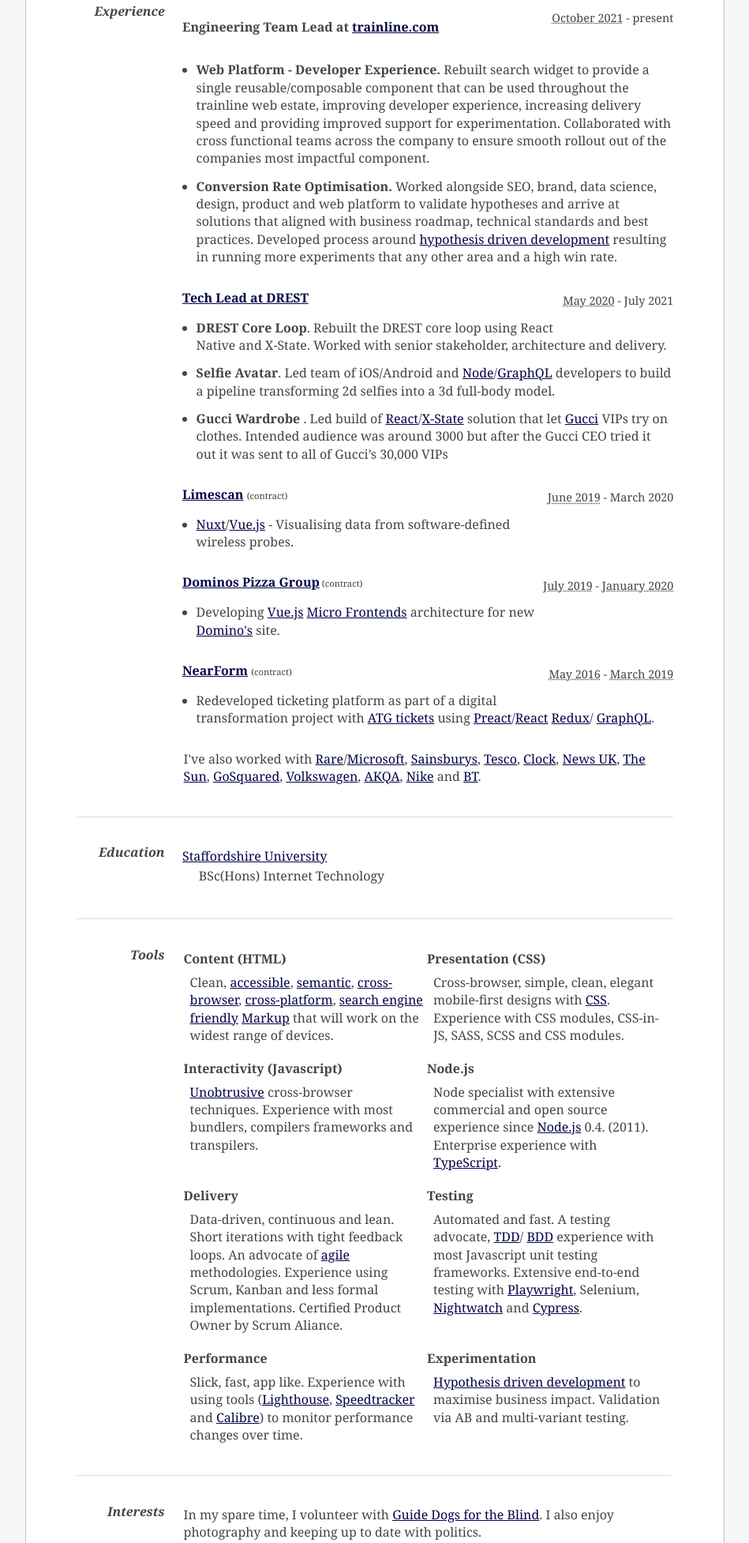
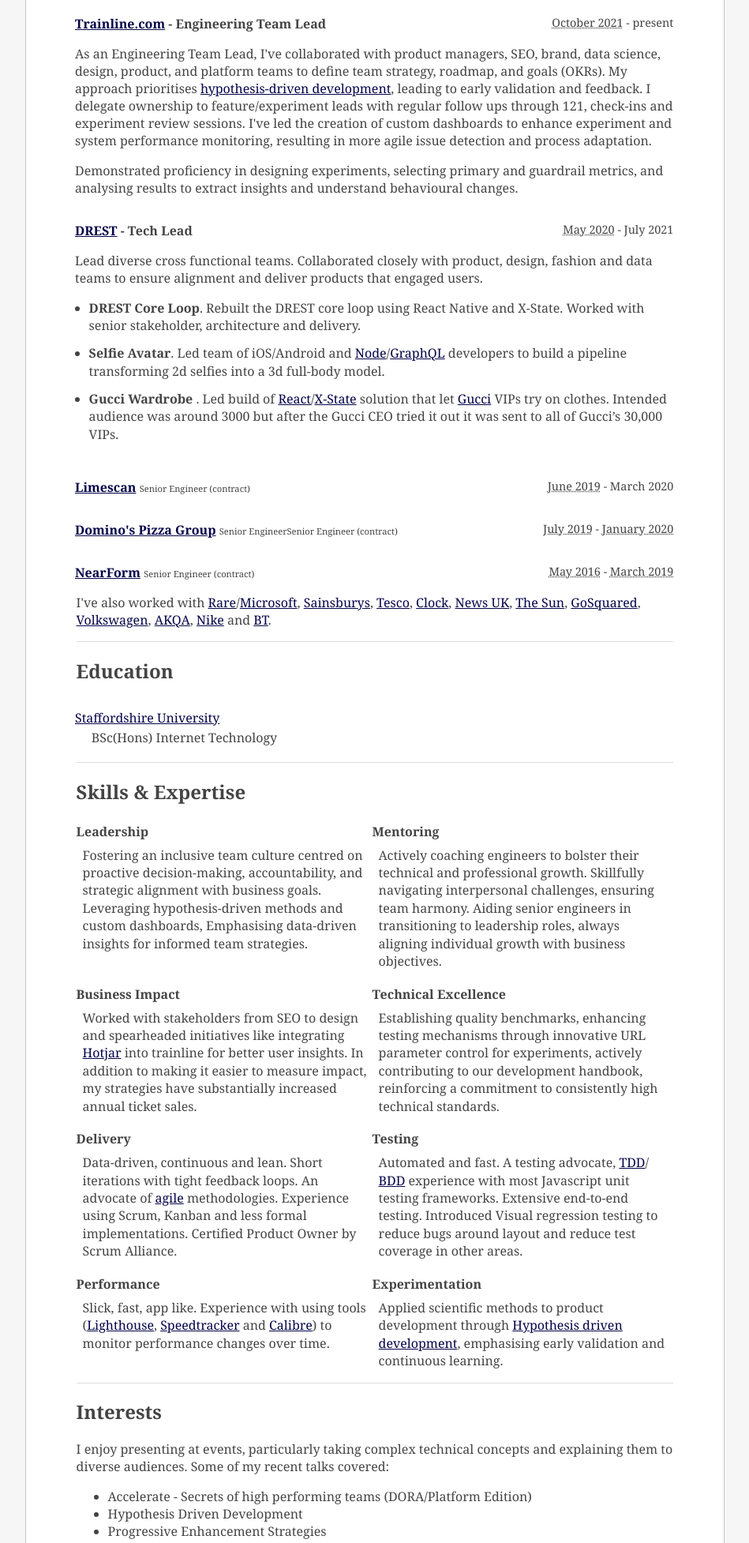
Before and after one commit to simonmcmanus/simonmcmanus.com, an Eleventy site: page static/cv.html in a window 1280 px wide. Shown: the part 348-2302 px from the top of the page at 79% size, without its empty margins (165-1114 px from the left). Built offline with nearby package versions, Linux system fonts and the light colour scheme; Eleventy itself is replaced by a stand-in of ours; files that its build step writes are made by us from their sources; what eleventy-sizlate, sizlate would draw is missing.

Commit message:
cv updates

```diff
--- a/static/cv.html
+++ b/static/cv.html
@@ -26,7 +26,7 @@
         }
 
         .item {
-            margin: 0.2em 4em 1.5em;
+            margin: 0.2em 4em 0.5em;
             border-bottom: 1px solid #ddd;
             height: auto;
         }
@@ -41,16 +41,18 @@
         .dates {
             font-size: 0.9em;
             display: inline-block;
-            margin-bottom: 1.5em;
+            margin-bottom: 0.5em;
         }
 
         .experience,
         .education {
+            margin-top: 1em;
             list-style-image: none;
             list-style-position: inside;
             list-style-type: none;
             margin-left: -2.6em;
             margin-bottom: 1em;
+            margin-top: 2em;
         }
 
         .description li,
@@ -79,17 +81,13 @@
             margin: auto;
         }
 
-        #top-item {
-            padding: 0em;
-        }
-
         #main-title {
             font-size: 2.4em;
+            margin: 0;
         }
 
         #contactDetails {
             font-size: 1em;
-            margin-bottom: 10px;
         }
 
         .skill-description {
@@ -104,7 +102,19 @@
             font-weight: normal;
         }
 
+        #top-item {
+            align-items: baseline;
+            padding: 1.8em 0;
+        }
+
         @media (min-width: 800px) {
+            #top-item {
+                display: flex;
+                justify-content: space-between;
+            }
+            #contactDetails {
+                text-align: end;
+            }
             .section.tools {
                 display: inline-block;
             }
@@ -117,30 +127,11 @@
             h3.summary,
             div.dates {
                 display: inline-block;
+                margin-bottom: 0;
             }
             .dates {
-                top: 0.4em;
                 float: right;
                 position: relative;
-            }
-            .item-title {
-                font-size: 1em;
-                font-style: italic;
-                position: relative;
-                text-align: right;
-                top: 0.62em;
-                width: 7em;
-            }
-            .section {
-                padding-left: 8.5em;
-                position: relative;
-                top: -1.5em;
-            }
-            #contactDetails {
-                float: right;
-                position: relative;
-                text-align: right;
-                top: -6em;
             }
         }
 
@@ -156,6 +147,14 @@
         @media print {
             body {
                 font-size: 0.8em;
+            }
+            #top-item {
+                padding: 0em;
+                display: flex;
+                justify-content: space-between;
+            }
+            #contactDetails {
+                text-align: end;
             }
             a {
                 text-decoration: none;
@@ -173,18 +172,11 @@
                 font-weight: bold;
                 font-size: 1em;
             }
-            #contactDetails {
-                float: right;
-                position: relative;
-                text-align: right;
-                top: -6em;
-            }
             h3.summary,
             div.dates {
                 display: inline-block;
             }
             .dates {
-                top: 0.4em;
                 float: right;
                 position: relative;
             }
@@ -220,8 +212,7 @@
       <div class="item">
         <div class="section">
           <p class="summary profile">
-            Web enthusiast with a passion for leading high performing teams to produce world-class
-            experiences.
+            An experienced leader with a hands-on technical background, I excel at leveraging data-driven insights to guide high-performing teams towards organisational alignment, technical excellence, and broader strategic goals.
           </p>
         </div>
       </div>
@@ -234,32 +225,35 @@
           <ol class="vcalendar">
             <li class="experience vevent">
                 <h3 class="summary">
-                    <p><strong>Engineering Team Lead </strong> at <a href="https://trainline.com/">trainline.com</a>
+                      <a href="https://trainline.com/">Trainline.com</a> - <strong>Engineering Team Lead </strong>
                 </h3>
                 <div class="dates">
                     <abbr class="dtstart" title="2021-10-01">October 2021</abbr> -
                     <abbr>present</abbr>
                 </div>
 
-                <ul class="description">
-                    <li> <strong>Web Platform - Developer Experience.</strong> Rebuilt search widget to provide a single reusable/composable component that can be used throughout the trainline web estate, improving developer experience, increasing delivery
-                        speed and providing improved support for experimentation. Collaborated with cross functional teams across the company to ensure smooth rollout out of the companies most impactful component.
-                    </li>
-                    <li> <strong>Conversion Rate Optimisation.</strong> Worked alongside SEO, brand, data science, design, product and web platform to validate hypotheses and arrive at solutions that aligned with business roadmap, technical standards and best
-                        practices. Developed process around <a href="https://medium.com/trainline/lessons-from-hypothesis-driven-development-d0e339d4e91b">hypothesis driven development</a> resulting in running more experiments that any other area and
-                        a high win rate.
-                    </li>
+                <p>As an Engineering Team Lead, I've collaborated with product managers, SEO, brand, data science, design, product, and platform teams to define team strategy, roadmap, and goals (OKRs). My approach prioritises <a href="https://medium.com/trainline/lessons-from-hypothesis-driven-development-d0e339d4e91b">hypothesis-driven
+                    development</a>, leading to early validation and feedback. I delegate ownership to feature/experiment leads with regular follow ups through 121, check-ins and experiment review sessions. I've led the creation of custom dashboards to
+                    enhance experiment and system performance monitoring, resulting in more agile issue detection and process adaptation.
+                </p>
 
+                <p>
+                    Demonstrated proficiency in designing experiments, selecting primary and guardrail metrics, and analysing results to extract insights and understand behavioural changes.
+                </p>
                 </ul>
                 </li>
                 <li class="experience vevent">
                     <h3 class="summary">
-                        <a href="https://drest.com/">Tech Lead at DREST</a>
+
+                        <a href="https://drest.com/">DREST</a> - Tech Lead
                     </h3>
                     <div class="dates">
                         <abbr class="dtstart" title="2019-06-01">May 2020</abbr> -
                         <abbr>July 2021</abbr>
                     </div>
+
+                    <p>Lead diverse cross functional teams. Collaborated closely with product, design, fashion and data teams to ensure alignment and deliver products that engaged users.
+                    </p>
 
                     <ul class="description">
                         <li>
@@ -270,64 +264,38 @@
                         </li>
                         <li>
                             <strong>Gucci Wardrobe </strong>. Led build of <a href="https://reactjs.org/">React</a>/<a href="https://xstate.js.org/">X-State</a> solution that let <a href="https://www.gucci.com/uk/en_gb/">Gucci</a> VIPs try on clothes.
-                            Intended audience was around 3000 but after the Gucci CEO tried it out it was sent to all of Gucci’s 30,000 VIPs
+                            Intended audience was around 3000 but after the Gucci CEO tried it out it was sent to all of Gucci’s 30,000 VIPs.
                         </li>
                     </ul>
                 </li>
                 <li class="experience vevent">
                     <h3 class="summary">
-                        <a href="https://limescan.net/">Limescan</a> <span class="contract">(contract)</span>
+                        <a href="https://limescan.net/">Limescan</a> <span class="contract"> Senior Engineer (contract)</span>
                     </h3>
                     <div class="dates">
                         <abbr class="dtstart" title="2019-06-01">June 2019</abbr> -
                         <abbr>March 2020</abbr>
                     </div>
 
-                    <ul class="description">
-                        <li>
-                            <a href="https://nuxtjs.org/">Nuxt</a>/<a href="https://vuejs.org/">Vue.js</a
-                  > -
-                  Visualising data from software-defined wireless probes.
-                </li>
-              </ul>
+
                 </li>
                 <li class="experience vevent">
                     <h3 class="summary">
-                <a href="http://dominos.co.uk">Dominos Pizza Group</a><span class="contract"> (contract)</span>
+                        <a href="http://dominos.co.uk">Domino's Pizza Group</a> <span class="contract">Senior EngineerSenior Engineer (contract)</span>
                     </h3>
                     <div class="dates">
                         <abbr class="dtstart" title="2019-05-01">July 2019</abbr> -
                         <abbr class="dtstart" title="2020-01-31">January 2020</abbr>
                     </div>
-
-                            <ul class="description">
-                                <li>
-                                    Developing <a href="https://vuejs.org/">Vue.js</a>
-                                    <a href="https://martinfowler.com/articles/micro-frontends.html">Micro Frontends</a
-                  >
-                  architecture for new
-                  <a href="http://dominos.co.uk/">Domino's</a> site.
                 </li>
-                            </ul>
-                        </li>
-
-
                 <li class="experience vevent">
                     <h3 class="summary">
-                                <a href="http://nearform.com/">NearForm</a> <span class="contract">(contract)</span>
+                        <a href="http://nearform.com/">NearForm</a> <span class="contract"> Senior Engineer (contract)</span>
                     </h3>
                     <div class="dates">
                         <abbr class="dtstart" title="2016-05-01">May 2016</abbr> -
                         <abbr class="dtstart" title="2019-03-01">March 2019</abbr>
                     </div>
-
-                            <ul class="description">
-                                <li>
-                                    Redeveloped ticketing platform as part of a digital transformation project with
-                                    <a href="https://www.atgtickets.com/">ATG tickets</a> using <a href="https://preactjs.com/">Preact</a>/<a href="https://reactjs.org/">React</a> <a href="https://redux.js.org/introduction/getting-started">Redux</a>/
-                                    <a href="https://graphql.org/">GraphQL</a>.
-                                </li>
-                            </ul>
                 </li>
                 </ul>
                 </li>
@@ -351,7 +319,6 @@
                 </p>
             </div>
         </div>
-        <div style="page-break-after:always"></div>
         <div class="item">
             <h2 class="item-title">
                 Education
@@ -369,68 +336,38 @@
         </div>
       </div>
 
+
+      <div style="page-break-after:always"></div>
       <div class="item">
         <h2 class="item-title">
-          Tools
+        Skills & Expertise
         </h2>
         <div class="section tools">
           <div class="box">
-            Content (HTML)
+            Leadership
             <div class="skill-description">
-              Clean,
-              <a href="http://www.w3.org/TR/WCAG10/" class="skill" rel="tag"
-                >accessible</a
-              >,
-              <a
-                href="http://en.wikipedia.org/wiki/Semantic_HTML"
-                class="skill"
-                rel="tag"
-                >semantic</a
-              >,
-              <a href="http://seleniumhq.org/" class="skill" rel="tag"
-                >cross-browser</a
-              >,
-              <a href="http://en.wikipedia.org/wiki/Cross-platform"
-                >cross-platform</a
-              >,
-              <a
-                href="http://en.wikipedia.org/wiki/Search_engine_optimization"
-                class="skill"
-                rel="tag"
-                >search engine friendly</a
-              >
-              <a
-                class="skill"
-                href="https://en.wikipedia.org/wiki/HTML"
-                rel="tag"
-                >Markup</a
-              > that will work on the widest range of devices.
+                Fostering an inclusive team culture centred on proactive decision-making, accountability, and strategic alignment with business goals. Leveraging hypothesis-driven methods and custom dashboards, Emphasising data-driven insights for informed team strategies.
             </div>
           </div>
 
           <div class="box">
-            Presentation (CSS)
+            Mentoring
             <div class="skill-description">
-              Cross-browser, simple, clean, elegant mobile-first designs with
-              <a class="skill" href="http://www.w3.org/Style/CSS/" rel="tag"
-                >CSS</a
-              >. Experience with CSS modules, CSS-in-JS, SASS, SCSS and CSS modules.
+                Actively coaching engineers to bolster their technical and professional growth. Skillfully navigating interpersonal challenges, ensuring team harmony. Aiding senior engineers in transitioning to leadership roles, always aligning individual growth with business objectives.
+
             </div>
           </div>
           <div class="box">
-            Interactivity (Javascript)
-
+            Business Impact
             <div class="skill-description">
-              <a href="http://unobtrusify.com/" class="skill" rel="tag"
-                >Unobtrusive</a
-> cross-browser techniques. Experience with most bundlers, compilers frameworks and transpilers.
+                Worked with stakeholders from SEO to design and spearheaded initiatives like integrating <a href="https://www.hotjar.com/">Hotjar</a> into trainline for better user insights. In addition to making it easier to measure
+                        impact, my strategies have substantially increased annual ticket sales.
             </div>
         </div>
         <div class="box">
-            Node.js
+            Technical Excellence
             <div class="skill-description">
-                Node specialist with extensive commercial and open source experience since
-                <a href="http://nodejs.org/" class="skill" rel="tag">Node.js</a> 0.4. (2011). Enterprise experience with <a href="https://www.typescriptlang.org/">TypeScript</a>.
+                Establishing quality benchmarks, enhancing testing mechanisms through innovative URL parameter control for experiments, actively contributing to our development handbook, reinforcing a commitment to consistently high technical standards.
             </div>
         </div>
 
@@ -441,7 +378,7 @@
                 <a href="http://en.wikipedia.org/wiki/Agile_software_development" class="skill">agile</a
               >
               methodologies. Experience using Scrum, Kanban and less formal
-              implementations. Certified Product Owner by Scrum Aliance.
+              implementations. Certified Product Owner by Scrum Alliance.
             </div>
           </div>
           <div class="box">
@@ -457,17 +394,15 @@
                 >BDD</a
               >
               experience with most Javascript unit testing frameworks. Extensive
-              end-to-end testing with <a href="https://playwright.dev/">Playwright</a>, Selenium,
-                <a href="http://nightwatchjs.org/">Nightwatch</a> and
-                <a href="http://cypress.io">Cypress</a>.
+              end-to-end testing. Introduced Visual regression testing to reduce bugs around layout and reduce test coverage in other areas.
             </div>
         </div>
 
         <div class="box">
             Performance
             <div class="skill-description">
-                Slick, fast, app like. Experience with using tools (<a href="https://github.com/GoogleChrome/lighthouse">Lighthouse</a>, <a href="https://speedtracker.org/">Speedtracker</a> and <a href="https://calibreapp.com/">Calibre</a>) to monitor
-                performance changes over time.
+                Slick, fast, app like. Experience with using tools (<a href="https://github.com/GoogleChrome/lighthouse">Lighthouse</a>, <a href="https://speedtracker.org/">Speedtracker</a> and <a href="https://calibreapp.com/">Calibre</a>)
+                to monitor performance changes over time.
             </div>
         </div>
 
@@ -476,7 +411,10 @@
         <div class="box">
             Experimentation
             <div class="skill-description">
-                <a href="https://medium.com/trainline/lessons-from-hypothesis-driven-development-d0e339d4e91b" target="_new">Hypothesis driven development</a> to maximise business impact. Validation via AB and multi-variant testing.
+
+                Applied scientific methods to product development through <a href="https://medium.com/trainline/lessons-from-hypothesis-driven-development-d0e339d4e91b" target="_new">Hypothesis driven development</a>, emphasising early validation and
+                continuous learning.
+
 
             </div>
         </div>
@@ -489,21 +427,17 @@
             Interests
         </h2>
         <div class="section">
-            <p class="summary">
-                In my spare time, I volunteer with
-                <a href="https://www.guidedogs.org.uk/">Guide Dogs for the Blind</a
-            >. I also enjoy photography and keeping up to date with politics.
-          </p>
-          <p> I enjoy presenting at events, some of the talks covered:
+
+            <p> I enjoy presenting at events, particularly taking complex technical concepts and explaining them to diverse audiences. Some of my recent talks covered:
                 <ul>
                     <li>Accelerate - Secrets of high performing teams (DORA/Platform Edition)</li>
                     <li>Hypothesis Driven Development</li>
-                <li>Progressive Enhancement Stragegies</li>
+                    <li>Progressive Enhancement Strategies</li>
                 </ul>
             </p>
 
             <p>
-            I've hosted the London Node User Group (LNUG) Podcast, take care of the <a href="http://lnug.org">LNUG Website</a> and have also helped to run and mentor at
+                I've hosted the London Node User Group (LNUG) Podcast and have helped to run and mentor at
                 <a href="http://nodeschool.io/london/">London Node School events</a
             >.
 
```
Lines whose indentation alone changed are shown as unchanged.
